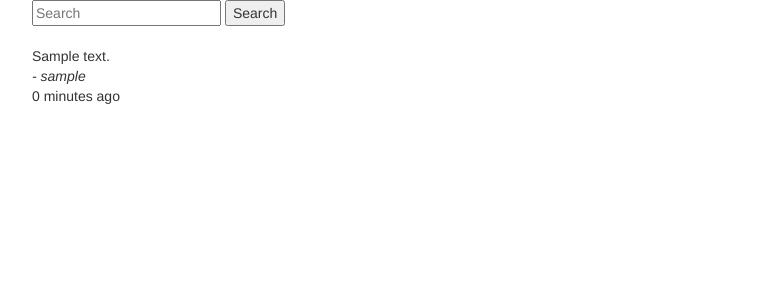
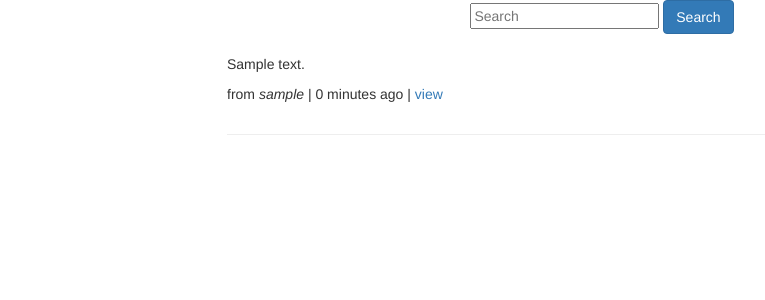
Before and after one commit to yenhao/mini-tweet, a Django app: page /tweet/ in a window 1280 px wide. Shown: the top 300 px of the page, without its empty margins (38-803 px from the left). Run offline with Django 3.2, Linux system fonts and the light colour scheme; tables that the repository leaves empty hold one stand-in row (values such as "Sample post"); some libraries are stand-ins or nearby versions.

Commit message:
list view media template

```diff
--- a/src/tweets/templates/tweets/tweet_list.html
+++ b/src/tweets/templates/tweets/tweet_list.html
@@ -4,11 +4,20 @@
 
 {% block content %}
     {% include "tweets/tweet_search.html" %}
+    <div class="row">
+        <div class= "col-sm-8 col-sm-offset-2">
+            {% for object in object_list %}
 
-    {% for object in object_list %}
-        <p>{{ object.content }}<br/>
-        <i>- {{ object.user }}</i><br/>
-        {{ object.timestamp|timesince }} ago</p>
+                <div class="media">
+                  {% if object.media %}
+                  <img class="d-flex align-self-center mr-3" src="..." alt="Generic placeholder image">
+                  {% endif %}
+                  <div class="media-body">
+                    <p>{{ object.content }}</p>
+                    from <i> {{ object.user }}</i> | {{ object.timestamp|timesince }} ago | <a href="{{ object.get_absolute_url }}"> view </a></p>
+                  </div>
+                </div>
+            <hr/>
             {% empty %}
                 {% if request.GET.q %}
                 <p>No tweets found!</p>
@@ -16,4 +25,6 @@
                 <p>No tweets yet!</p>
                 {% endif %}
             {% endfor %}
+        </div>
+    </div>
 {%  endblock content %}
--- a/src/tweets/templates/tweets/tweet_search.html
+++ b/src/tweets/templates/tweets/tweet_search.html
@@ -1,6 +1,9 @@
-
-<form method='GET' action = '{% url "tweet:list" %}'>
-	<input type="text" name="q" placeholder="Search" value = "{{ request.GET.q }}">
-	<input type="submit" value="Search">
-</form>
+<div class="row">
+    <div class="col-sm-12 text-center">
+        <form class="form-inline" method='GET' action = '{% url "tweet:list" %}'>
+            <input type="text" name="q" placeholder="Search" value = "{{ request.GET.q }}">
+            <input class="btn btn-primary" type="submit" value="Search">
+        </form>
+    </div>
+</div>
 <br/>
```
Lines whose indentation alone changed are shown as unchanged.
